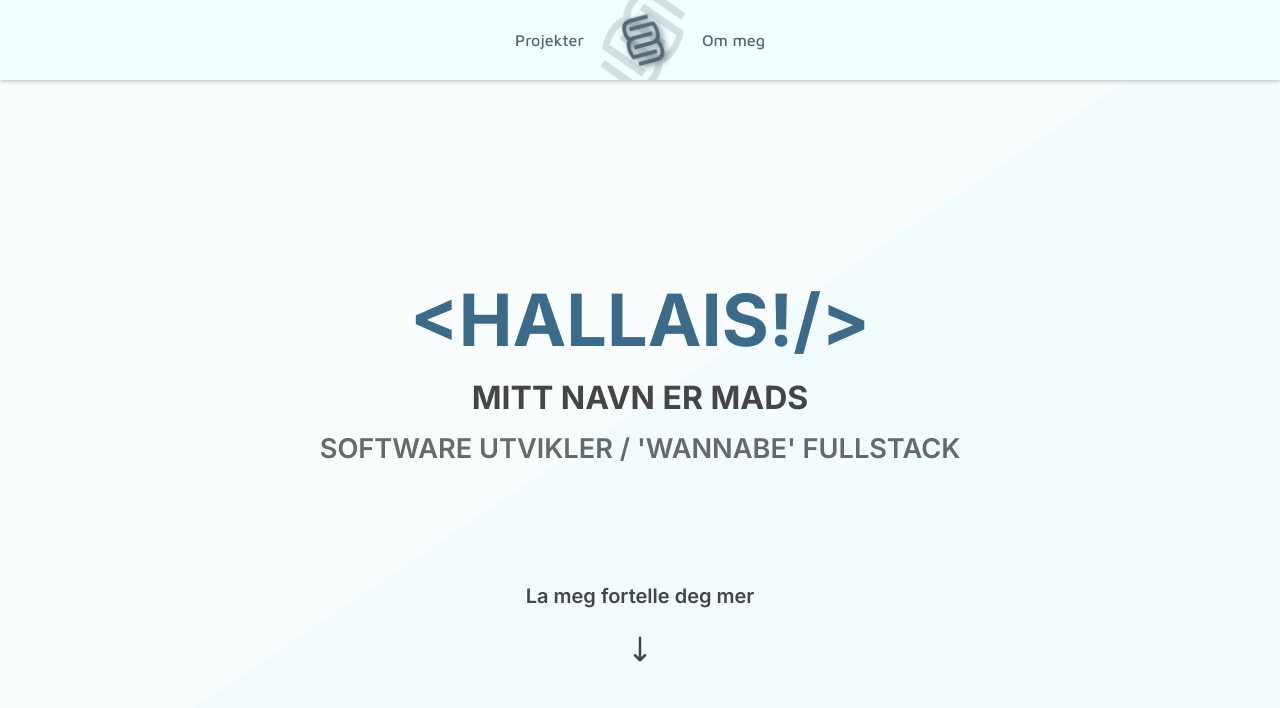
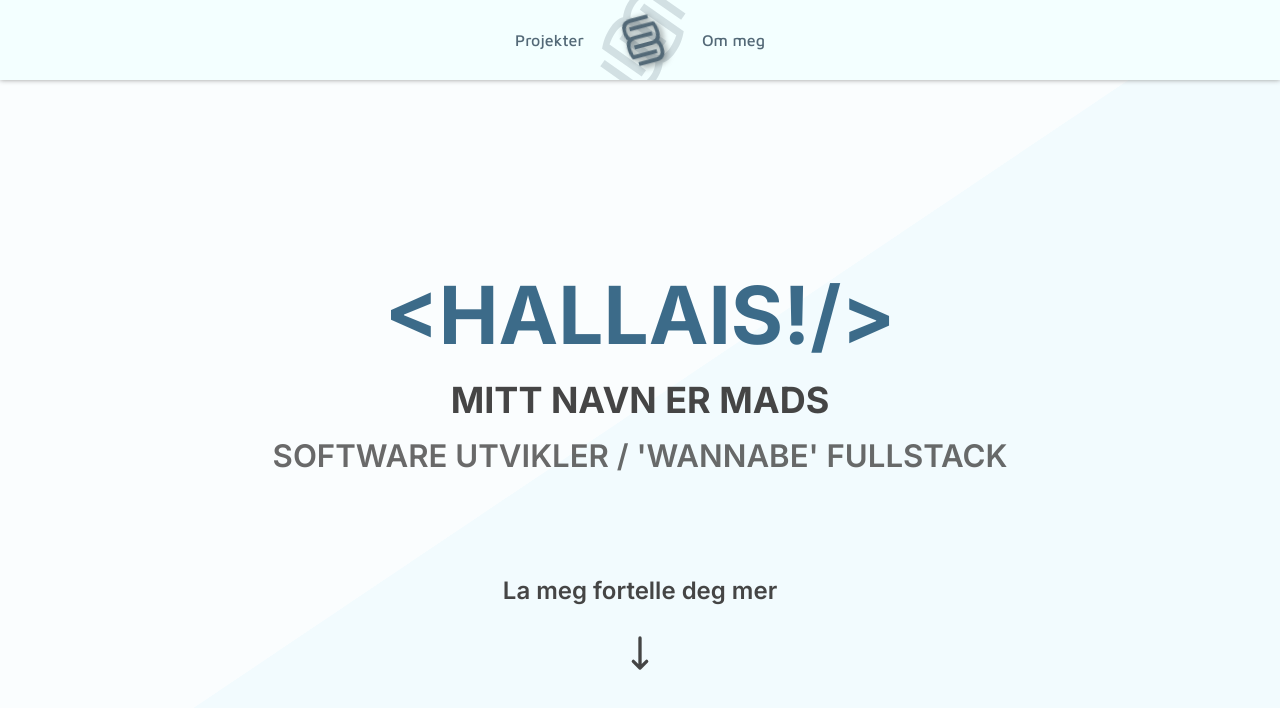
Before and after one commit to MadsKodehode/mads-portfolio, a React (Create React App) app: page /#/ in a window 1280 px wide. Shown: the top 708 px of the page. Built offline with nearby package versions, Linux system fonts and the light colour scheme.

Commit message:
All done making it responsive

```diff
--- a/src/styles/_global.scss
+++ b/src/styles/_global.scss
@@ -103,6 +103,7 @@
     @include mq(large) {
       max-width: none;
     }
+
     .hero-header {
       font-size: 2.5rem;
       margin-bottom: 15px;
@@ -113,6 +114,10 @@
 
       @include mq(large) {
         font-size: 4.5em;
+      }
+
+      @include mq(xtralarge) {
+        font-size: 5em;
       }
     }
     .hero-subheader {
@@ -126,6 +131,9 @@
       @include mq(large) {
         font-size: 2em;
       }
+      @include mq(xtralarge) {
+        font-size: 2.25em;
+      }
     }
 
     .hero-paragraph {
@@ -133,12 +141,18 @@
       color: $dark-gray;
       opacity: 0.8;
       font-size: 1em;
+      max-width: 200px;
+      margin: auto;
       @include mq(medium) {
         font-size: 1.25em;
+        max-width: none;
       }
 
       @include mq(large) {
         font-size: 1.7em;
+      }
+      @include mq(xtralarge) {
+        font-size: 1.95em;
       }
     }
   }
@@ -148,6 +162,10 @@
     font-size: 1.25rem;
     margin-top: 50px;
     color: $dark-gray;
+
+    @include mq(xtralarge) {
+      font-size: 1.5em;
+    }
     .hero-footer {
       padding-block: 0.5em;
     }
@@ -155,6 +173,9 @@
     svg {
       font-size: 30px;
       margin-top: 1rem;
+      @include mq(xtralarge) {
+        font-size: 40px;
+      }
     }
   }
 }
@@ -193,6 +214,10 @@
     @include mq(large) {
       font-size: 4rem;
     }
+
+    @include mq(xtralarge) {
+      font-size: 4.5rem;
+    }
   }
   //Language flexbox container
   @include mq(medium) {
@@ -218,12 +243,17 @@
     @include mq(large) {
       width: 400px;
     }
+
     .language {
       padding-block: 0.25em;
       font-size: 2rem;
       color: $blue-gray;
       @include mq(large) {
         font-size: 2.5rem;
+      }
+
+      @include mq(xtralarge) {
+        font-size: 3rem;
       }
     }
 
@@ -241,6 +271,9 @@
       @include mq(large) {
         font-size: 2.5rem;
       }
+      @include mq(xtralarge) {
+        font-size: 3rem;
+      }
     }
     .back-header {
       padding-block: 0.25em;
@@ -250,6 +283,9 @@
       }
       @include mq(large) {
         font-size: 2.5rem;
+      }
+      @include mq(xtralarge) {
+        font-size: 3rem;
       }
     }
   }
@@ -324,6 +360,10 @@
       @include mq(large) {
         max-width: none;
       }
+
+      @include mq(xtralarge) {
+        font-size: 4rem;
+      }
     }
 
     .category-list {
@@ -336,6 +376,12 @@
 
       .category-item {
         font-size: 2.5rem;
+        @include mq(large) {
+          font-size: 3rem;
+        }
+        @include mq(xtralarge) {
+          font-size: 3.5rem;
+        }
       }
     }
 
@@ -372,6 +418,10 @@
         @include mq(large) {
           font-size: 1.5rem;
         }
+
+        @include mq(xtralarge) {
+          font-size: 2rem;
+        }
       }
 
       .project-img {
@@ -383,6 +433,10 @@
         @include mq(large) {
           max-width: 25em;
         }
+
+        @include mq(xtralarge) {
+          max-width: 30em;
+        }
       }
 
       .project-desc {
@@ -393,6 +447,11 @@
 
         @include mq(large) {
           max-width: 25rem;
+        }
+
+        @include mq(xtralarge) {
+          max-width: 30rem;
+          font-size: 1.2rem;
         }
       }
     }
@@ -465,8 +524,17 @@
         max-width: 20rem;
         max-height: 20rem;
       }
+
+      @include mq(xtralarge) {
+        max-width: 25rem;
+        max-height: 25rem;
+      }
       .about-img {
         width: 25em;
+
+        @include mq(xtralarge) {
+          width: 35em;
+        }
       }
     }
     .about-btns {
@@ -477,6 +545,9 @@
       padding-block: 0.75rem;
       @include mq(large) {
         min-width: 16rem;
+      }
+      @include mq(xtralarge) {
+        min-width: 20rem;
       }
       .contact {
         font-size: 0.875rem;
@@ -496,6 +567,9 @@
         @include mq(large) {
           font-size: 1rem;
         }
+        @include mq(xtralarge) {
+          font-size: 1.5rem;
+        }
       }
       .readmore {
         font-size: 0.875rem;
@@ -513,6 +587,9 @@
         @include mq(large) {
           font-size: 1rem;
         }
+        @include mq(xtralarge) {
+          font-size: 1.5rem;
+        }
       }
     }
   }
@@ -528,6 +605,9 @@
     @include mq(large) {
       height: 31.5rem;
     }
+    @include mq(xtralarge) {
+      height: 35rem;
+    }
 
     .about-header-desktop {
       display: none;
@@ -539,6 +619,9 @@
       @include mq(large) {
         font-size: 4rem;
       }
+      @include mq(xtralarge) {
+        font-size: 4.5rem;
+      }
     }
     .text-wrapper {
       .about-subheader {
@@ -548,6 +631,9 @@
         @include mq(large) {
           font-size: 1.2rem;
         }
+        @include mq(xtralarge) {
+          font-size: 1.5rem;
+        }
       }
 
       .about-body {
@@ -555,6 +641,9 @@
         font-size: 0.812rem;
         @include mq(large) {
           font-size: 1rem;
+        }
+        @include mq(xtralarge) {
+          font-size: 1.2rem;
         }
       }
 
@@ -564,6 +653,9 @@
         padding-block: 1rem;
         @include mq(large) {
           font-size: 1.1rem;
+        }
+        @include mq(xtralarge) {
+          font-size: 1.3rem;
         }
       }
     }
```
